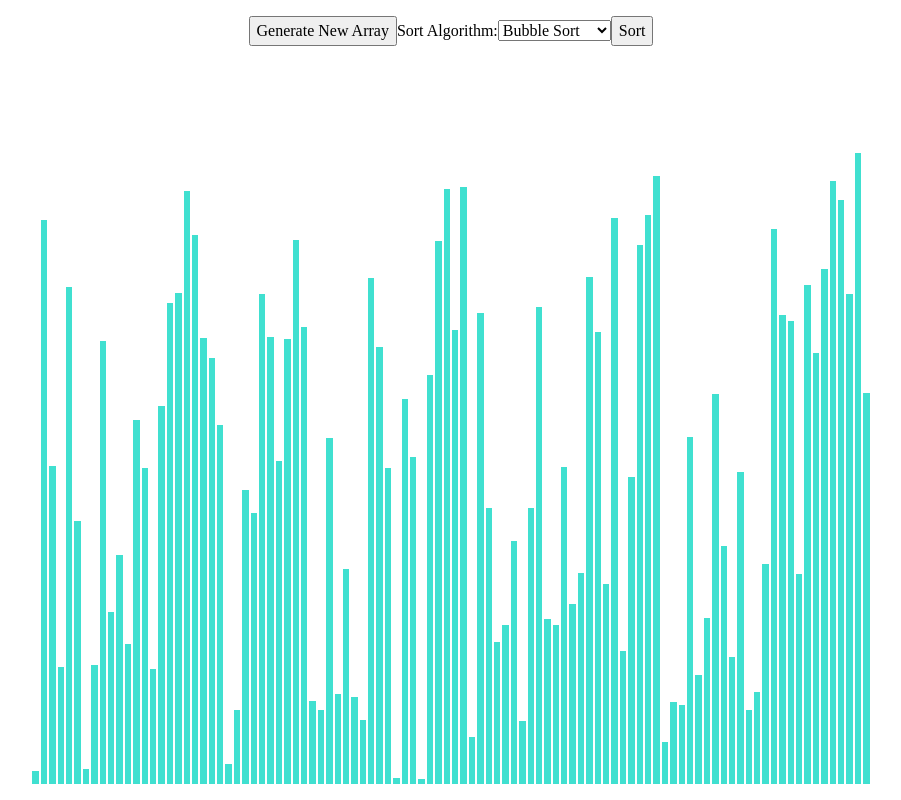
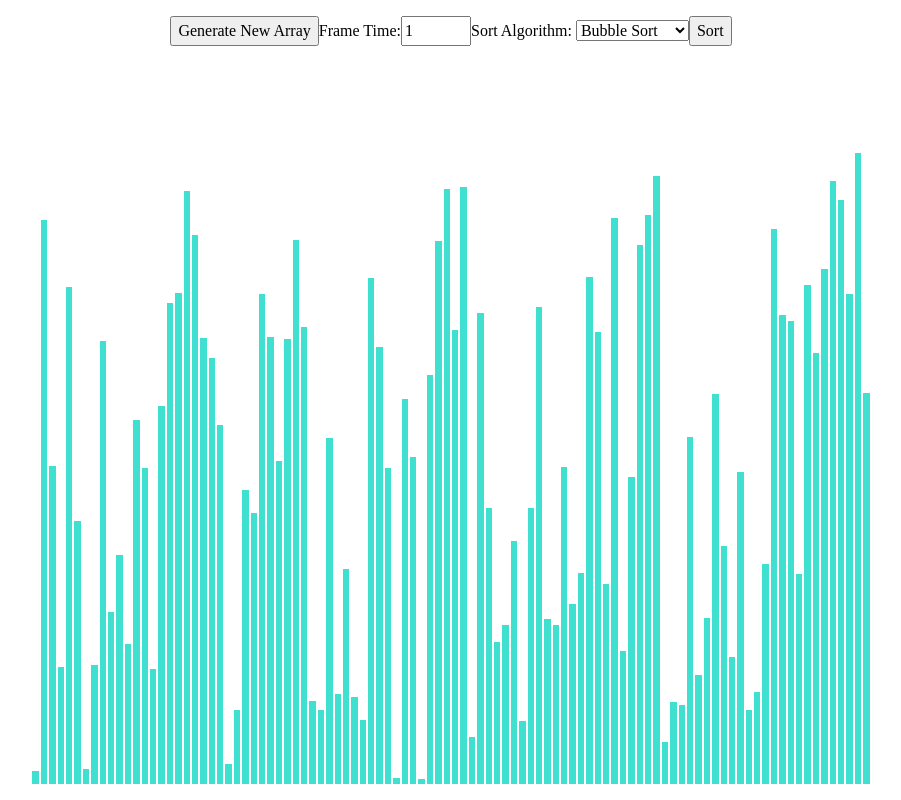
Before and after one commit to PezhmanGhavami/sorting-visualizer, a React (Create React App) app: page / in a window 1280 px wide. Shown: the whole page, without its empty margins (189-1090 px from the left). Built offline with nearby package versions, Linux system fonts and the light colour scheme.

Commit message:
Refactored some stuff in Nav and sorting-algos, added a frame time state and made the function that's gonna handle quick sort animation

```diff
--- a/src/components/nav/nav.component.tsx
+++ b/src/components/nav/nav.component.tsx
@@ -9,10 +9,12 @@ import "./nav.styles.css";
 
 interface INavProps {
   resetTheArray: () => void;
+  changeAnimationSpeed: (value: number) => void;
   bubbleSort: () => void;
   insertionSort: () => void;
   selectionSort: () => void;
   mergeSort: () => void;
+  quickSort: () => void;
 }
 
 enum SortTypes {
@@ -30,12 +32,21 @@ const Nav: FC<INavProps> = (props) => {
     SortTypes.bubble
   );
 
-  const handleChange: ChangeEventHandler<
+  const handleInputchange: ChangeEventHandler<
+    HTMLInputElement
+  > = (event) => {
+    props.changeAnimationSpeed(
+      parseInt(event.currentTarget.value)
+    );
+  };
+
+  const handleSelectChange: ChangeEventHandler<
     HTMLSelectElement
   > = (event) => {
     setSortType(
       SortTypes[event.currentTarget.value as SortTypesKey]
     );
+    props.resetTheArray();
   };
 
   const handleSubmit: FormEventHandler<HTMLFormElement> = (
@@ -56,22 +67,38 @@ const Nav: FC<INavProps> = (props) => {
         props.mergeSort();
         break;
       case SortTypes.quick:
-        props.bubbleSort();
+        props.quickSort();
         break;
     }
   };
   return (
     <div className="nav">
-      <button onClick={props.resetTheArray}>
+      <form className="nav__form" onSubmit={handleSubmit}>
+        <button type="button" onClick={props.resetTheArray}>
           Generate New Array
         </button>
-      <form onSubmit={handleSubmit}>
-        <label htmlFor="sort-type">Sort Algorithm:</label>
+        <label htmlFor="animation-speed">
+          Frame Time:{" "}
+        </label>
+        <input
+          type="number"
+          name="animationSpeed"
+          id="animation-speed"
+          min={1}
+          max={100}
+          defaultValue={1}
+          step={1}
+          onChange={handleInputchange}
+        />
+        <div>
+          <label htmlFor="sort-type">
+            Sort Algorithm:{" "}
+          </label>
           <select
             id="sort-type"
             name="sortType"
             value={sortType}
-          onChange={handleChange}
+            onChange={handleSelectChange}
           >
             <option value={SortTypes.bubble}>
               Bubble Sort
@@ -89,7 +116,8 @@ const Nav: FC<INavProps> = (props) => {
               Quick Sort
             </option>
           </select>
-        <button>Sort</button>
+        </div>
+        <button type="submit">Sort</button>
       </form>
     </div>
   );
--- a/src/components/nav/nav.styles.css
+++ b/src/components/nav/nav.styles.css
@@ -4,3 +4,9 @@
   justify-content: space-around;
   align-items: center;
 }
+
+.nav__form {
+  display: flex;
+  justify-content: space-around;
+  align-items: center;
+}
--- a/src/components/sorting-visualizer/sorting-visualizer.component.tsx
+++ b/src/components/sorting-visualizer/sorting-visualizer.component.tsx
@@ -14,6 +14,7 @@ import {
   insertionSort,
   selectionSort,
   mergeSort,
+  quickSort,
 } from "../../utils/sorting-algorithms/sorting-algorithms";
 
 // This is the main color of the array bars.
@@ -76,6 +77,11 @@ const SortingVisualizer = () => {
     runTheAnimation();
   }, [runTheAnimation]);
 
+  const changeAnimationSpeed = (value: number) => {
+    console.log(animationSpeed);
+    setAnimationSpeed(value);
+  };
+
   const animateBubbleSort = () => {
     const { animationArray } = bubbleSort(displayArray);
     setDataSeries([...animationArray]);
@@ -124,15 +130,50 @@ const SortingVisualizer = () => {
     }
   };
 
+  const animateQuickSort = () => {
+    const { sortedArray, animationArray } =
+      quickSort(displayArray);
+    console.log(sortedArray);
+    console.log(animationArray);
+    // setDataSeries([...animationArray]);
+
+    for (let i = 0; i < animationArray.length; i++) {
+      const arrayBars =
+        document.getElementsByClassName("array-bar");
+      const isColorChange = i % 3 !== 2;
+      if (isColorChange) {
+        const [barOneIdx, barTwoIdx] = animationArray[i];
+        const barOne = arrayBars[barOneIdx] as HTMLElement;
+        const barTwo = arrayBars[barTwoIdx] as HTMLElement;
+        const color =
+          i % 3 === 0 ? SECONDARY_COLOR : PRIMARY_COLOR;
+        setTimeout(() => {
+          barOne.style.backgroundColor = color;
+          barTwo.style.backgroundColor = color;
+        }, i * animationSpeed);
+      } else {
+        setTimeout(() => {
+          const [barOneIdx, newHeight] = animationArray[i];
+          const barOne = arrayBars[
+            barOneIdx
+          ] as HTMLElement;
+          barOne.style.height = `${newHeight}px`;
+        }, i * animationSpeed);
+      }
+    }
+  };
+
   return (
     <>
       <div className="sorting-visualizer-container">
         <Nav
           resetTheArray={resetDisplayArray}
+          changeAnimationSpeed={changeAnimationSpeed}
           bubbleSort={animateBubbleSort}
           insertionSort={animateInsertionSort}
           selectionSort={animateSelectionSort}
           mergeSort={animateMergeSort}
+          quickSort={animateQuickSort}
         />
         {/*NOTE -  bar-container can be it's own component */}
         <div className="bar-container">
--- a/src/utils/sorting-algorithms/sorting-algorithms.ts
+++ b/src/utils/sorting-algorithms/sorting-algorithms.ts
@@ -193,17 +193,26 @@ function getPivotIdx(
   return swapIdx;
 }
 
-function quickSort(
+function quickSortHelper(
   arr: number[],
   left: number = 0,
   right: number = arr.length - 1
 ): number[] {
   if (left < right) {
     let pivotIndex = getPivotIdx(arr, left, right);
-    quickSort(arr, left, pivotIndex - 1);
-    quickSort(arr, pivotIndex + 1, right);
+    quickSortHelper(arr, left, pivotIndex - 1);
+    quickSortHelper(arr, pivotIndex + 1, right);
   }
   return arr;
+}
+
+function quickSort(arr: number[]): ISortReturn {
+  const localArr = [...arr];
+  const animationArray: number[][] = [];
+
+  quickSortHelper(localArr);
+
+  return { sortedArray: localArr, animationArray };
 }
 //#endregion
 
```
Lines whose indentation alone changed are shown as unchanged.
